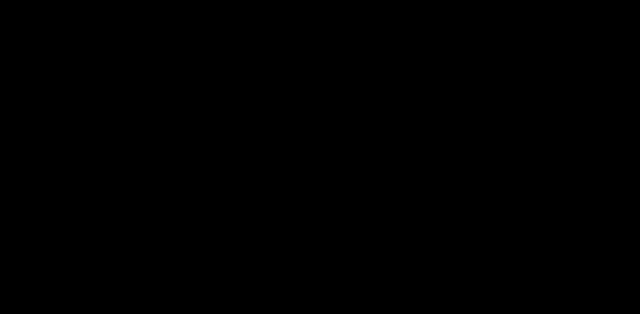
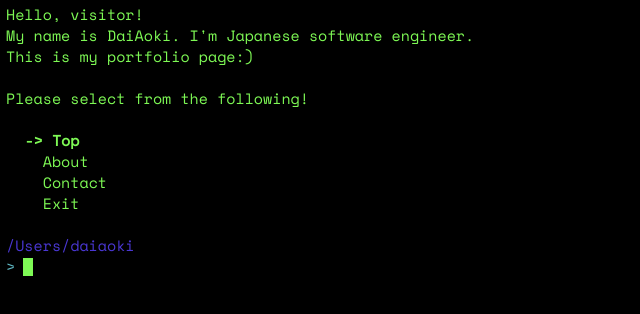
Before and after one commit to DaiAoki/daiaoki.me, a Next.js app: page /terminal in a window 1280 px wide. Shown: the top 314 px of the page, without its empty margins (0-640 px from the left). Built offline with nearby package versions, Linux system fonts and the light colour scheme.

Commit message:
terminal page

```diff
--- a/src/pages/_document.js
+++ b/src/pages/_document.js
@@ -8,8 +8,10 @@
 
   render() {
     return (
-      <Html>
-        <Head></Head>
+      <Html lang="ja">
+        <Head>
+          <link href="https://fonts.googleapis.com/css2?family=Space+Mono&display=swap" rel="stylesheet"/>
+        </Head>
         <body style={{overflow: 'hidden'}}>
           <Main />
           <NextScript />
--- a/src/pages/terminal.js
+++ b/src/pages/terminal.js
@@ -1,17 +1,27 @@
+import TerminalTemplate from '~/templates/TerminalTemplate'
+
 const Terminal = () => {
   return (
-    <main className="main">
-      terminal
+    <>
+      <TerminalTemplate pathname="terminal">
+        <p className="print">Hello, visitor!</p>
+        <p className="print">My name is DaiAoki. I'm Japanese software engineer.</p>
+        <p className="print">This is my portfolio page:)</p>
+        <br/>
+        <p className="print">Please select from the following!</p>
+      </TerminalTemplate>
       <style jsx>
         {`
-.main {
-  width: 100%;
-  height: 100vh;
-  background-color: #000;
-}
+          .print {
+            font-family: 'Space Mono', monospace;
+            font-size: 1.5rem;
+            line-height: 1.4;
+            color: #7ef955;
+            white-space: pre-wrap;
+          }
         `}
       </style>
-    </main>
+    </>
   )
 }
 
--- /dev/null
+++ b/src/templates/TerminalTemplate.js
@@ -0,0 +1,99 @@
+import NavLink from 'next/link'
+
+const TerminalTemplate = props => (
+  <>
+    <main className="main">
+      { props.children }
+      <br/>
+      <nav>
+        <ul>
+          <li>
+            <NavLink href="/terminal">
+              <a className={`print nav ${props.pathname === 'terminal' && 'active'}`}>
+                {`${props.pathname === "terminal" ? '  -> Top' : '    Terminal'}`}
+              </a>
+            </NavLink>
+          </li>
+          <li>
+            <NavLink href="/about">
+              <a className={`print nav ${props.pathname === 'about' && 'active'}`}>
+                {`${props.pathname === "about" ? '  -> About' : '    About'}`}
+              </a>
+            </NavLink>
+          </li>
+          <li>
+            <NavLink href="/contact">
+              <a className={`print nav ${props.pathname === 'contact' && 'active'}`}>
+                {`${props.pathname === "contact" ? '  -> Contact' : '    Contact'}`}
+              </a>
+            </NavLink>
+          </li>
+          <li>
+            <NavLink href="/">
+              <a className="print nav">    Exit</a>
+            </NavLink>
+          </li>
+        </ul>
+      </nav>
+      <br/>
+      <p className="pwd">/Users/daiaoki</p>
+      <p className="current">{">"}</p>
+    </main>
+    <style jsx>
+      {`
+        .main {
+          width: 100%;
+          height: 100vh;
+          background-color: #000;
+          font-family: 'Space Mono', monospace;
+          font-size: 1.5rem;
+          line-height: 1.4;
+          padding: 4px 6px 120px;
+          overflow-y: scroll;
+          overflow-scrolling: touch;
+        }
+        .print {
+          font-family: 'Space Mono', monospace;
+          font-size: 1.5rem;
+          line-height: 1.4;
+          color: #7ef955;
+          white-space: pre-wrap;
+          &.nav {
+            &:hover {
+              font-weight: bold;
+            }
+          }
+          &.active {
+            font-weight: bold;
+          }
+        }
+        .pwd {
+          color: #4a37d4;
+        }
+        .current {
+          display: flex;
+          align-items: center;
+          color: #5fb9c5;
+          &:after {
+            content: '';
+            display: inline-block;
+            height: 18px;
+            width: 10px;
+            background-color: #7ef955;
+            margin-left: 8px;
+            animation: flash 1.2s infinite linear;
+            @keyframes flash {
+              0% { opacity: 1; }
+              49.9% { opacity: 1; }
+              50% { opacity: 0; }
+              99.9% { opacity: 0; }
+              100% { opacity: 1; }
+            }
+          }
+        }
+      `}
+    </style>
+  </>
+)
+
+export default TerminalTemplate
```
